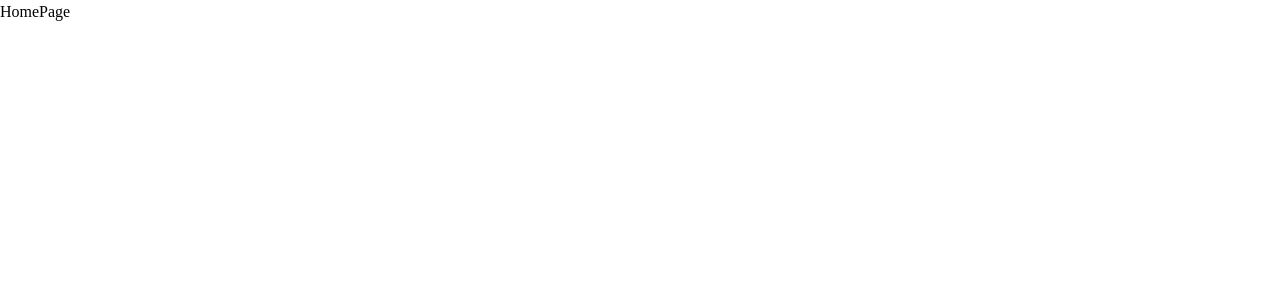
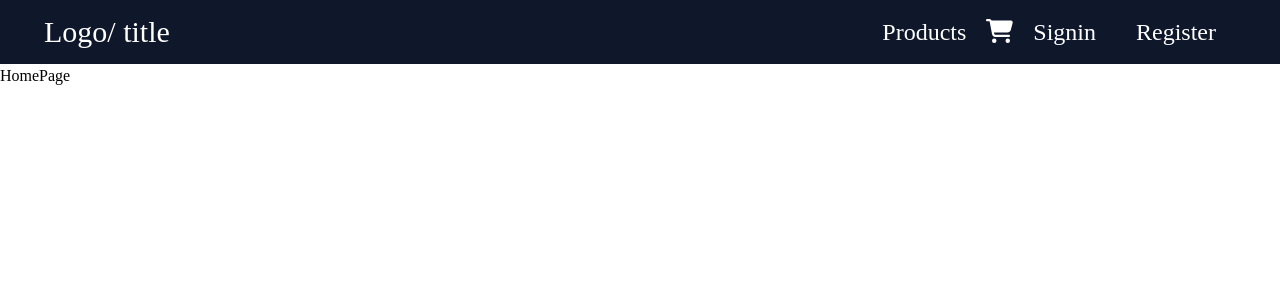
Before and after one commit to Junaidhkn/next_strapi_headless-cms, a Next.js app in the folder client/: page / in a window 1280 px wide. Shown: the top 300 px of the page. Built offline with nearby package versions, Linux system fonts and the light colour scheme.

Commit message:
nav & fontawesome

```diff
--- a/client/app/layout.tsx
+++ b/client/app/layout.tsx
@@ -1,3 +1,4 @@
+import Navbar from '@/components/global/Navbar';
 import './globals.css';
 import type { Metadata } from 'next';
 
@@ -13,7 +14,10 @@ export default function RootLayout({
 }) {
 	return (
 		<html lang='en'>
-			<body>{children}</body>
+			<body>
+				<Navbar />
+				{children}
+			</body>
 		</html>
 	);
 }
--- a/client/components/global/Navbar.tsx
+++ b/client/components/global/Navbar.tsx
@@ -1,5 +1,30 @@
+'use client';
+import Link from 'next/link';
+import { FontAwesomeIcon } from '@fortawesome/react-fontawesome';
+import { faCartShopping } from '@fortawesome/free-solid-svg-icons';
+
 const Navbar = () => {
-	return <div>Navbar</div>;
+	return (
+		<nav className='h-16 w-full bg-slate-900 flex justify-between text-white items-center px-11'>
+			<Link href='/'>
+				<h1 className='text-3xl'>Logo/ title</h1>
+			</Link>
+			<div className='flex text-2xl'>
+				<Link href='/products'>
+					<h3 className='px-5'>Products</h3>
+				</Link>
+				<div>
+					<FontAwesomeIcon icon={faCartShopping} />
+				</div>
+				<Link href='/signin'>
+					<h3 className='px-5'>Signin</h3>
+				</Link>
+				<Link href='/register'>
+					<h3 className='px-5'>Register</h3>
+				</Link>
+			</div>
+		</nav>
+	);
 };
 
 export default Navbar;
--- a/client/package.json
+++ b/client/package.json
@@ -9,6 +9,9 @@
     "lint": "next lint"
   },
   "dependencies": {
+    "@fortawesome/free-regular-svg-icons": "^6.4.2",
+    "@fortawesome/free-solid-svg-icons": "^6.4.2",
+    "@fortawesome/react-fontawesome": "^0.2.0",
     "@radix-ui/react-icons": "^1.3.0",
     "@radix-ui/react-slot": "^1.0.2",
     "@reduxjs/toolkit": "^1.9.5",
```
Also changed, not shown: 1 other file (tests, documents, lock files or other folders).
